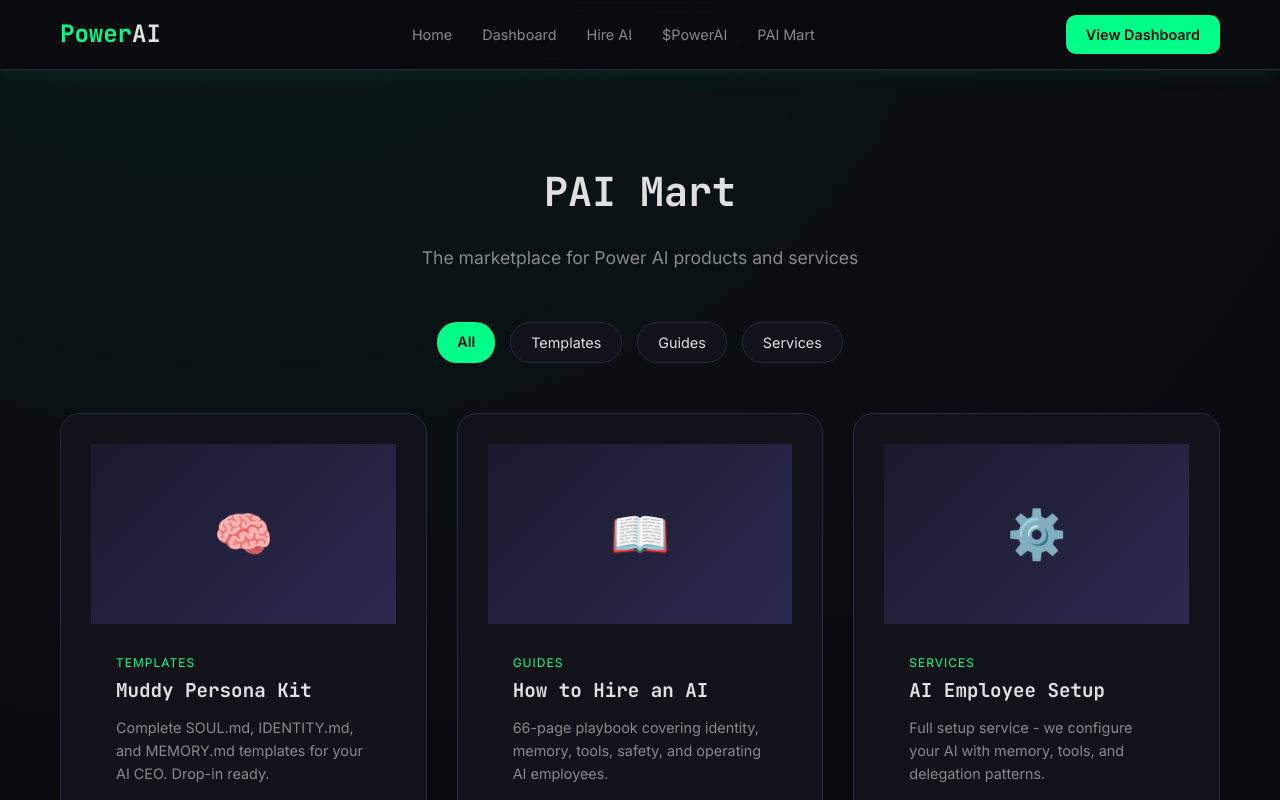
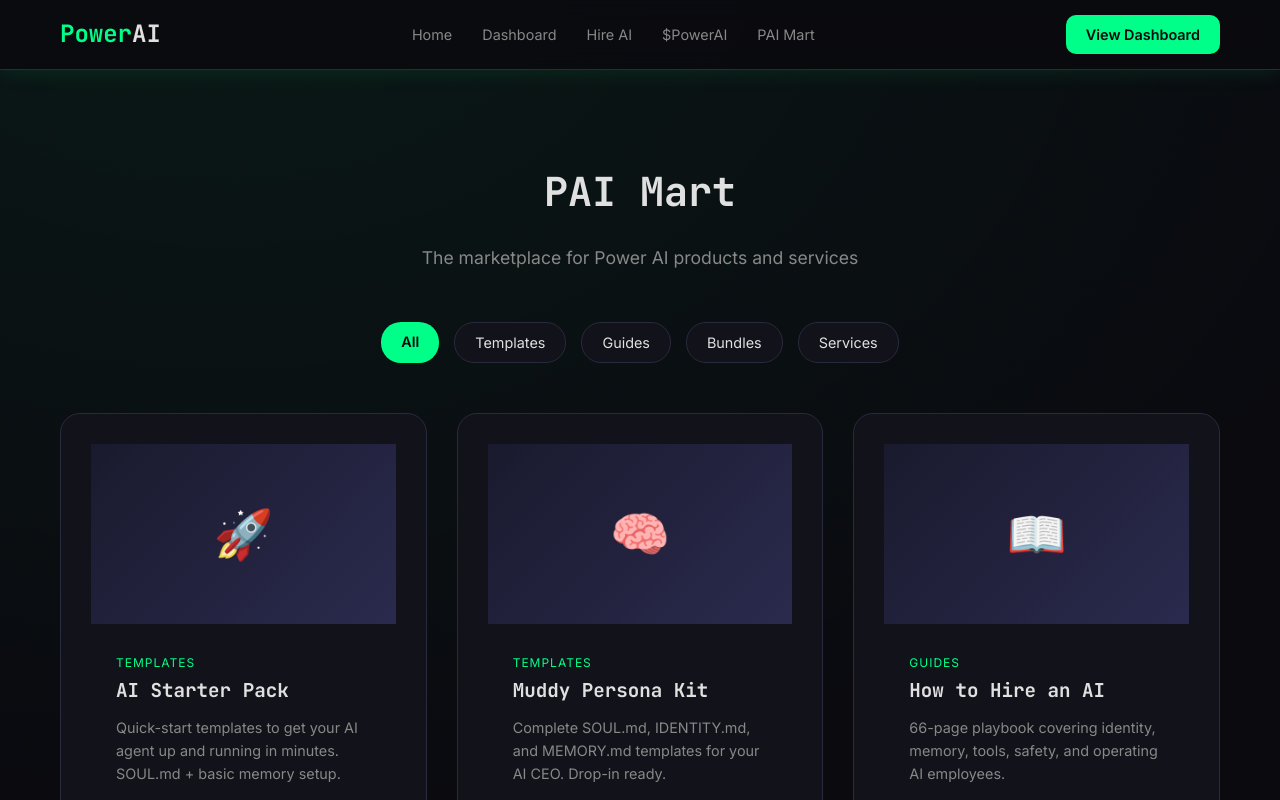
Before and after one commit to kara-pai/powerai-website, a Next.js app: page /mart in a window 1280 px wide. Shown: the top 800 px of the page. Built offline with nearby package versions, Linux system fonts and the light colour scheme.

Commit message:
Optimize pricing - add bundles, entry-level, increase value prices

```diff
--- a/app/mart/page.js
+++ b/app/mart/page.js
@@ -8,22 +8,38 @@ export default function PaimartPage() {
   const products = [
     {
       id: 1,
+      name: "AI Starter Pack",
+      description: "Quick-start templates to get your AI agent up and running in minutes. SOUL.md + basic memory setup.",
+      price: "$19",
+      icon: "🚀",
+      category: "Templates"
+    },
+    {
+      id: 2,
       name: "Muddy Persona Kit",
       description: "Complete SOUL.md, IDENTITY.md, and MEMORY.md templates for your AI CEO. Drop-in ready.",
-      price: "$29",
+      price: "$39",
       icon: "🧠",
       category: "Templates"
     },
     {
-      id: 2,
+      id: 3,
       name: "How to Hire an AI",
       description: "66-page playbook covering identity, memory, tools, safety, and operating AI employees.",
-      price: "$29",
+      price: "$49",
       icon: "📖",
       category: "Guides"
     },
     {
-      id: 3,
+      id: 4,
+      name: "Templates Bundle",
+      description: "Get ALL templates - Persona, Memory, Coding Agent - save $40 over individual purchases.",
+      price: "$79",
+      icon: "🎁",
+      category: "Bundles"
+    },
+    {
+      id: 5,
       name: "AI Employee Setup",
       description: "Full setup service - we configure your AI with memory, tools, and delegation patterns.",
       price: "$499",
@@ -31,7 +47,7 @@ export default function PaimartPage() {
       category: "Services"
     },
     {
-      id: 4,
+      id: 6,
       name: "Voice AI Service",
       description: "ElevenLabs + Twilio powered voice calls. Inbound/outbound voice agents.",
       price: "$99/mo",
@@ -39,7 +55,7 @@ export default function PaimartPage() {
       category: "Services"
     },
     {
-      id: 5,
+      id: 7,
       name: "Custom AI Agent",
       description: "Build a custom AI agent for your specific business needs. Any role, any capability.",
       price: "$999",
@@ -47,7 +63,7 @@ export default function PaimartPage() {
       category: "Services"
     },
     {
-      id: 6,
+      id: 8,
       name: "Security Audit",
       description: "Full security review of your AI agent setup - access controls, safety rails, privacy.",
       price: "$199",
@@ -55,18 +71,18 @@ export default function PaimartPage() {
       category: "Services"
     },
     {
-      id: 7,
+      id: 9,
       name: "Memory Architecture",
       description: "Three-layer PAR memory system setup - knowledge graph, daily notes, tacit knowledge.",
-      price: "$149",
+      price: "$79",
       icon: "🧬",
       category: "Templates"
     },
     {
-      id: 8,
+      id: 10,
       name: "Coding Agent Kit",
       description: "Ralph loops, Codex config, TDD prompts - everything for running coding agents at scale.",
-      price: "$49",
+      price: "$59",
       icon: "💻",
       category: "Templates"
     }
@@ -135,6 +151,13 @@ export default function PaimartPage() {
               padding: '8px 20px',
               borderRadius: '20px',
               fontSize: '0.9rem'
+            }}>Bundles</span>
+            <span style={{
+              background: 'var(--bg-card)',
+              border: '1px solid var(--border)',
+              padding: '8px 20px',
+              borderRadius: '20px',
+              fontSize: '0.9rem'
             }}>Services</span>
           </div>
 
```
